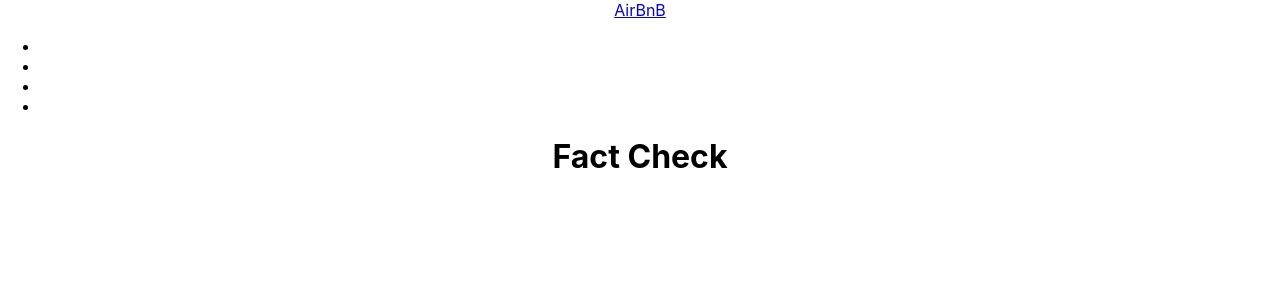
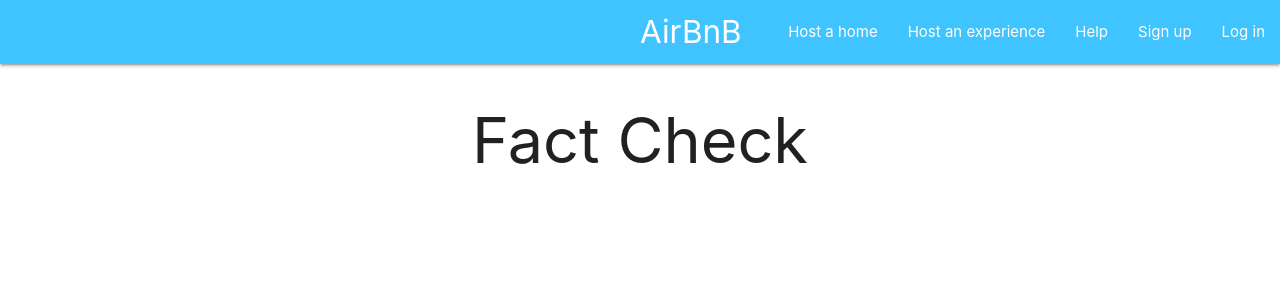
Before and after one commit to superjjang1/airbnbfrontback, a React (Create React App) app in the folder airbnb-front-end/: page / in a window 1280 px wide. Shown: the top 300 px of the page. Built offline with nearby package versions, Linux system fonts and the light colour scheme.

Commit message:
materialize link, color on nav

```diff
--- a/airbnb-front-end/public/index.html
+++ b/airbnb-front-end/public/index.html
@@ -15,7 +15,8 @@
       user's mobile device or desktop. See https://developers.google.com/web/fundamentals/web-app-manifest/
     -->
     <link rel="manifest" href="%PUBLIC_URL%/manifest.json" />
-    <script src="https://cdnjs.cloudflare.com/ajax/libs/materialize/1.0.0/js/materialize.min.js"></script>
+    <link rel="stylesheet" href="https://cdnjs.cloudflare.com/ajax/libs/materialize/1.0.0/css/materialize.min.css">
+
 
     <!--
       Notice the use of %PUBLIC_URL% in the tags above.
@@ -41,6 +42,7 @@
         To begin the development, run `npm start` or `yarn start`.
         To create a production bundle, use `npm run build` or `yarn build`.
       -->
+      <script src="https://cdnjs.cloudflare.com/ajax/libs/materialize/1.0.0/js/materialize.min.js"></script>
       <script>
         window.apiHost=`http://localhost:6010`;
         </script>
--- a/airbnb-front-end/src/components/NavBar/NavBar.js
+++ b/airbnb-front-end/src/components/NavBar/NavBar.js
@@ -9,21 +9,24 @@ class NavBar extends Component {
         return (
         <div className="container-fluid nav">
             <div className="row">
-                <nav className="black">
+                <nav className="#40c4ff light-blue accent-2">
                     <div className="nav-wrapper">
                         <Link to="/" className="brand-logo">AirBnB</Link>
                         <ul id="nav-mobile" className="right">
-                            <li className="nav-item">
-                                <Link to=""></Link>
+                            <li>
+                                <Link to="/host/homes">Host a home</Link>
                             </li>
-                            <li className="nav-item">
-                                <Link to=""></Link>
+                            <li>
+                                <Link to="/host/experiences">Host an experience</Link>
                             </li>
-                            <li className="nav-item">
-                                <Link to=""></Link>
+                            <li>
+                                <Link to="/help">Help</Link>
                             </li>
-                            <li className="nav-item">
-                                <Link to=""></Link>
+                            <li>
+                                <Link to="/sign-up">Sign up</Link>
+                            </li>
+                            <li>
+                                <Link to="/log-in">Log in</Link>
                             </li>
                         </ul>
                     </div>
```
Lines whose indentation alone changed are shown as unchanged.
